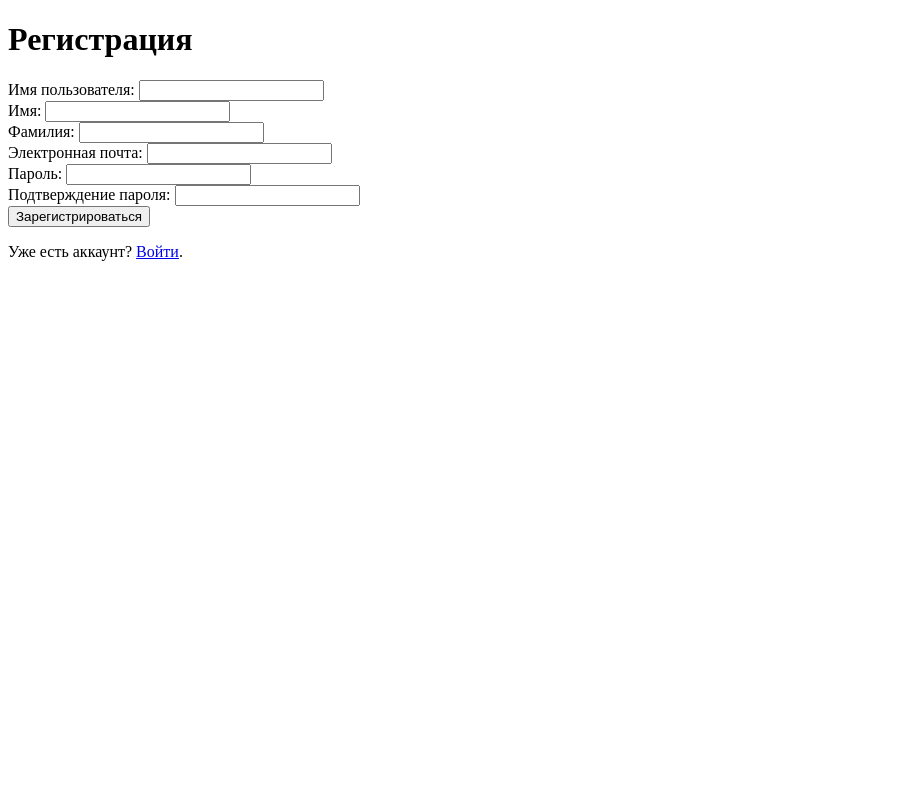
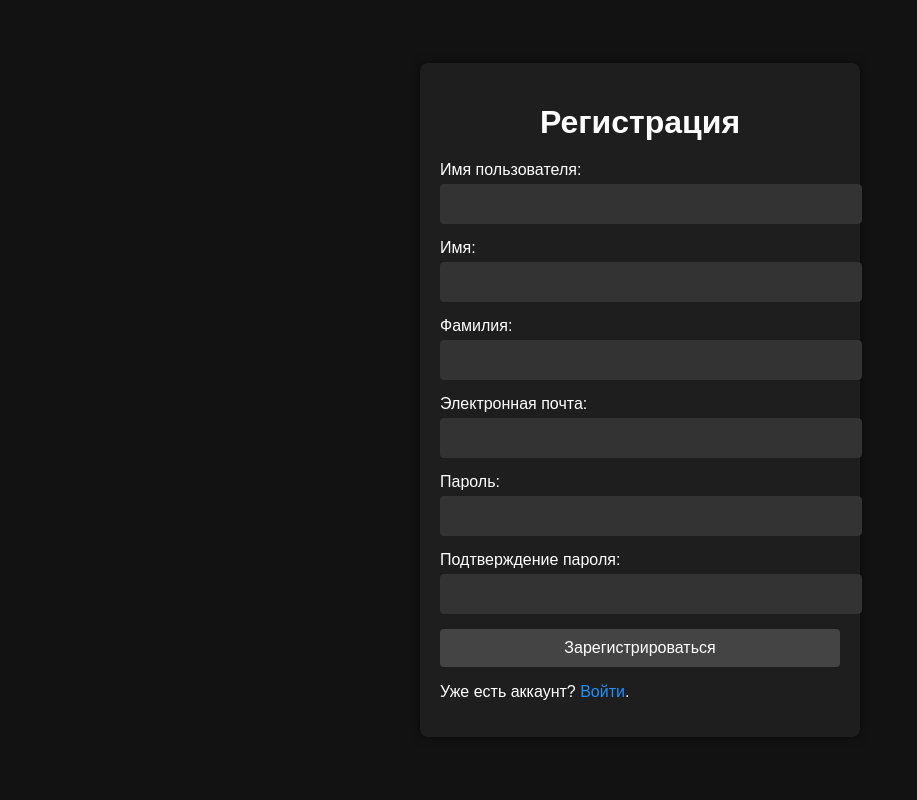
Before and after one commit to Astolfo-femboy-UwU/printer_backup, a Django app: page /accounts/registrate/ in a window 1280 px wide. Shown: the whole page, without its empty margins (0-917 px from the left). Run offline with Django 5.2, Linux system fonts and the light colour scheme.

Commit message:
Cockstya dormoed i truten. Sdelal govnovetku a

```diff
--- a/main_app/templates/registration_page.html
+++ b/main_app/templates/registration_page.html
@@ -4,6 +4,76 @@
     <meta charset="UTF-8">
     <meta name="viewport" content="width=device-width, initial-scale=1.0">
     <title>Регистрация</title>
+    <style>
+        body {
+            background-color: #121212;
+            color: #ffffff;
+            font-family: Arial, sans-serif;
+            margin: 0;
+            padding: 0;
+            display: flex;
+            justify-content: center;
+            align-items: center;
+            height: 100vh;
+        }
+        .container {
+            background-color: #1e1e1e;
+            padding: 20px;
+            border-radius: 8px;
+            box-shadow: 0 0 10px rgba(0, 0, 0, 0.5);
+            width: 100%;
+            max-width: 400px;
+        }
+        h1 {
+            text-align: center;
+            margin-bottom: 20px;
+        }
+        .form-group {
+            margin-bottom: 15px;
+        }
+        label {
+            display: block;
+            margin-bottom: 5px;
+        }
+        input[type="text"], input[type="email"], input[type="password"] {
+            width: 100%;
+            padding: 10px;
+            border: 1px solid #333;
+            border-radius: 4px;
+            background-color: #333;
+            color: #ffffff;
+            font-size: 16px;
+        }
+        input[type="text"]:focus, input[type="email"]:focus, input[type="password"]:focus {
+            border-color: #555;
+            outline: none;
+        }
+        button {
+            width: 100%;
+            padding: 10px;
+            background-color: #444;
+            border: none;
+            border-radius: 4px;
+            color: #ffffff;
+            font-size: 16px;
+            cursor: pointer;
+        }
+        button:hover {
+            background-color: #555;
+        }
+        .error-message {
+            color: #ff6b6b;
+            font-size: 14px;
+            margin-top: 5px;
+        }
+        a {
+            color: #1e90ff;
+            text-decoration: none;
+        }
+        a:hover {
+            text-decoration: underline;
+        }
+    </style>
 </head>
 <body>
     <!-- Основной контент -->
@@ -19,14 +89,14 @@
                     <div class="error-message">{{ reg_form.username.errors }}</div>
                 {% endif %}
             </div>
-            <div>
+            <div class="form-group">
                 <label for="first_name">Имя:</label>
                 {{ reg_form.first_name }}
                 {% if reg_form.name.errors %}
                     <div class="error-message">{{ reg_form.name.errors }}</div>
                 {% endif %}
             </div>
-            <div>
+            <div class="form-group">
                 <label for="last_name">Фамилия:</label>
                 {{ reg_form.last_name }}
                 {% if reg_form.surname.errors %}
--- a/main_app/templates/welcome_page.html
+++ b/main_app/templates/welcome_page.html
@@ -5,6 +5,6 @@
     <title>Нифига</title>
 </head>
 <body>
-Нифига - Привет
+Нифига - Привет <a href="/accounts/registrate/">Reg</a>
 </body>
 </html>
--- a/main_app/views.py
+++ b/main_app/views.py
@@ -64,9 +64,9 @@ def logout_page(request):
 
 @login_required
 def profile_page(request):
-    profile = request.user.profile
+    profile = request.user
     return render(request,
-                  "user_profile.hmtl",
+                  "user_profile.html",
                   {"profile": profile})
 
 
```
Also changed, not shown: main_app/templates/registration/login.html (+97 -29 lines), main_app/templates/user_profile.html (+40 -1 lines), db.sqlite3.
